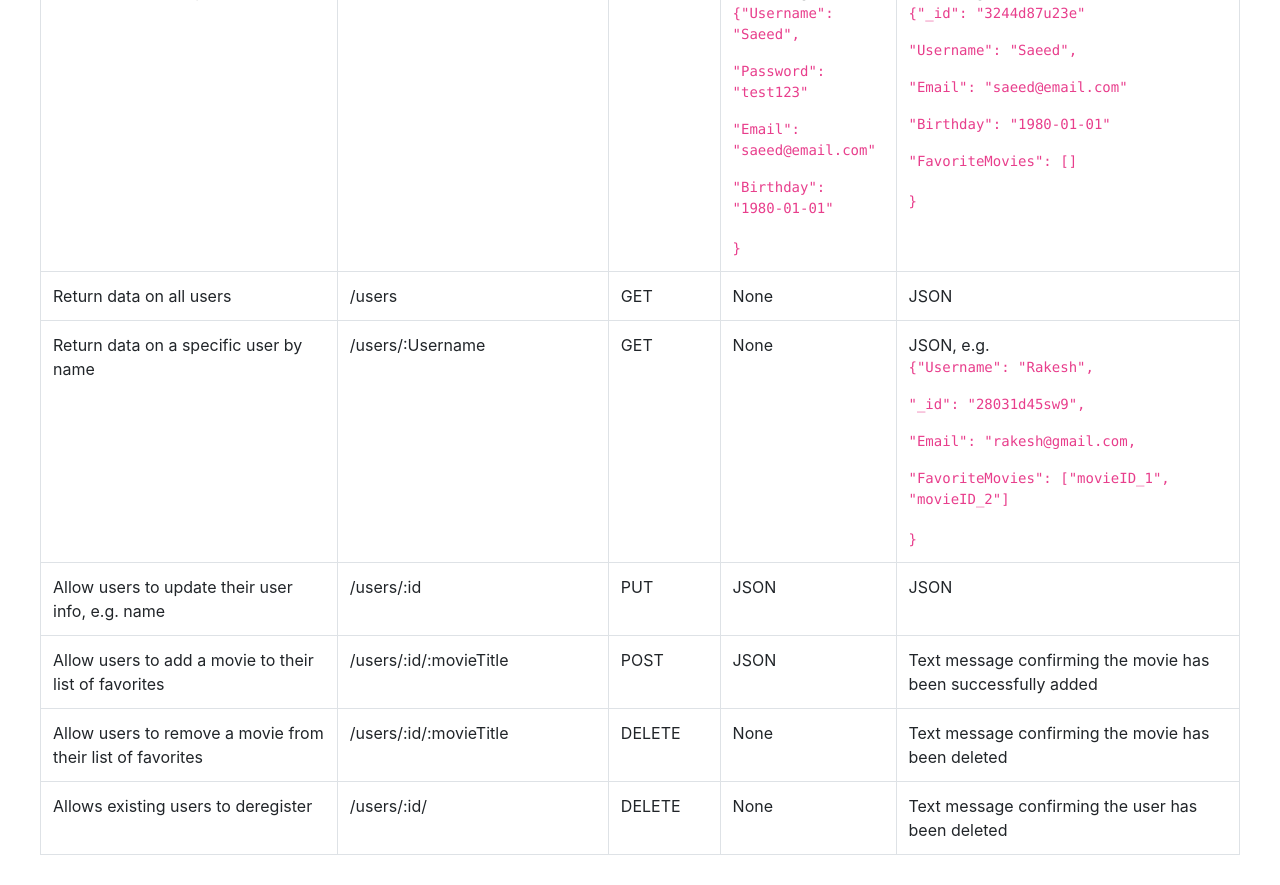
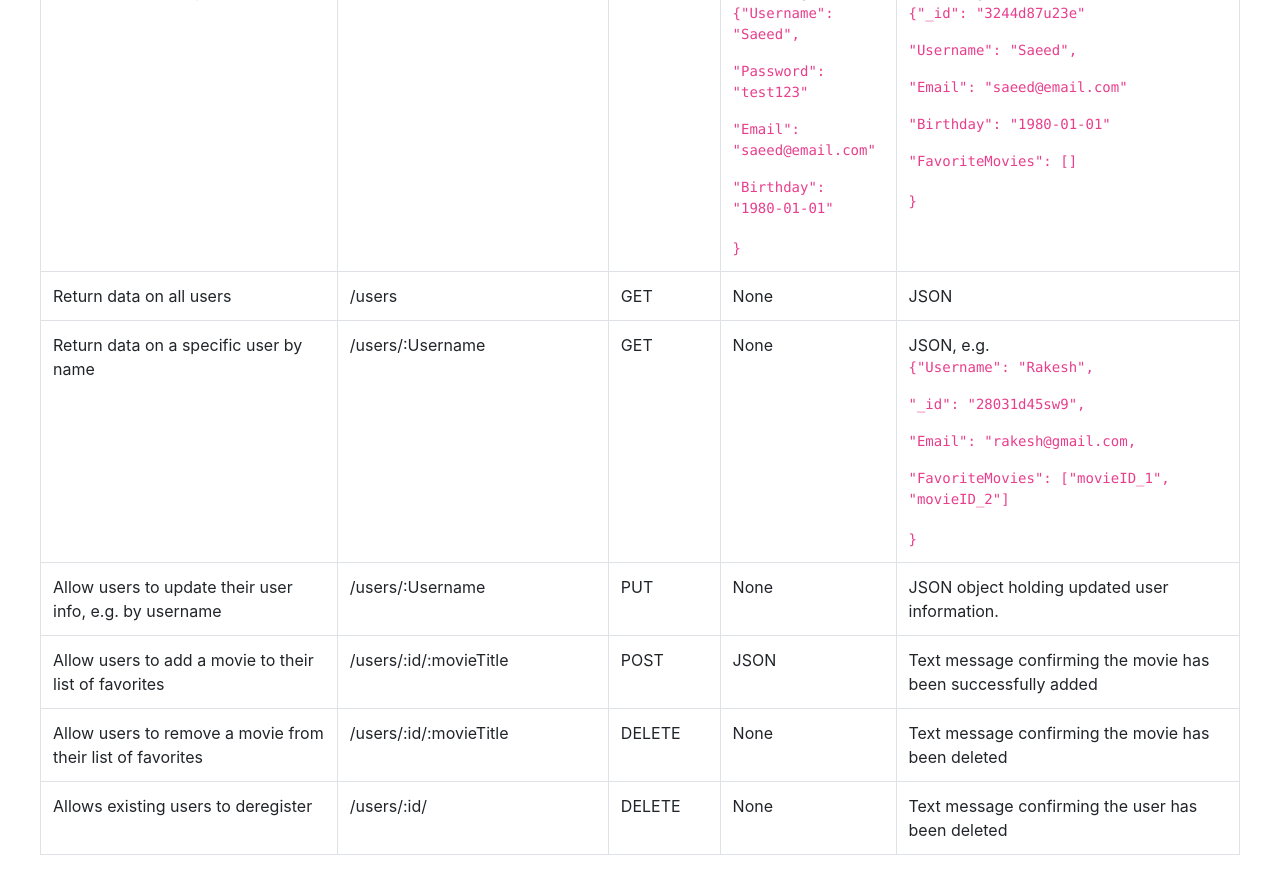
Before and after one commit to Ntsubi/movie_api, a website: page public/documentation.html in a window 1280 px wide. Shown: the part 588-1473 px from the top of the page. Drawn offline with nearby package versions, Linux system fonts and the light colour scheme.

Commit message:
Updated documentation for updating user info

```diff
--- a/public/documentation.html
+++ b/public/documentation.html
@@ -97,11 +97,11 @@
                 }</code></td>
             </tr>
             <tr>
-                <td>Allow users to update their user info, e.g. name</td>
-                <td>/users/:id</td>
+                <td>Allow users to update their user info, e.g. by username</td>
+                <td>/users/:Username</td>
                 <td>PUT</td>
-                <td>JSON</td>
-                <td>JSON </td>
+                <td>None</td>
+                <td>JSON object holding updated user information.</td>
             </tr>
             <tr>
                 <td>Allow users to add a movie to their list of favorites</td>
```
